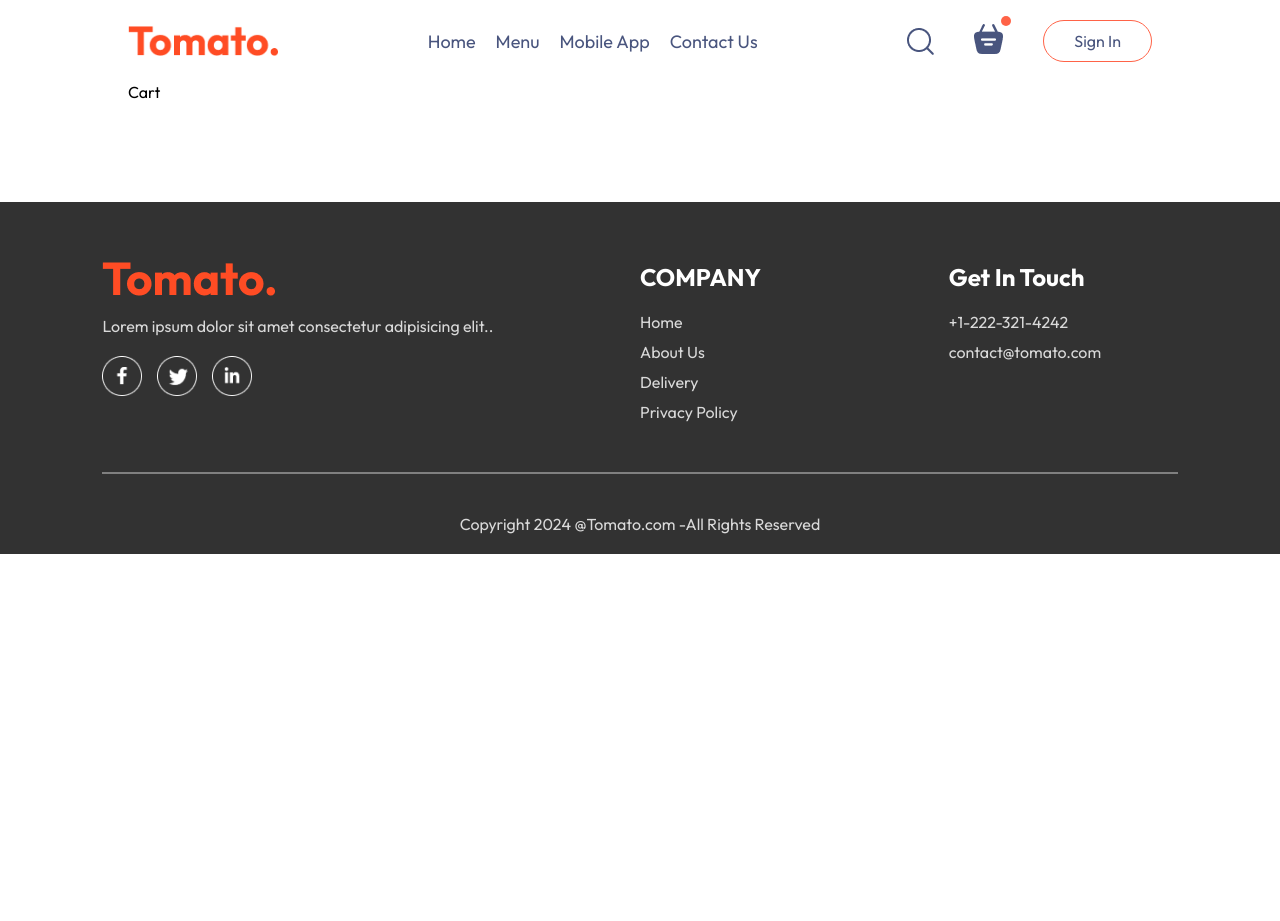
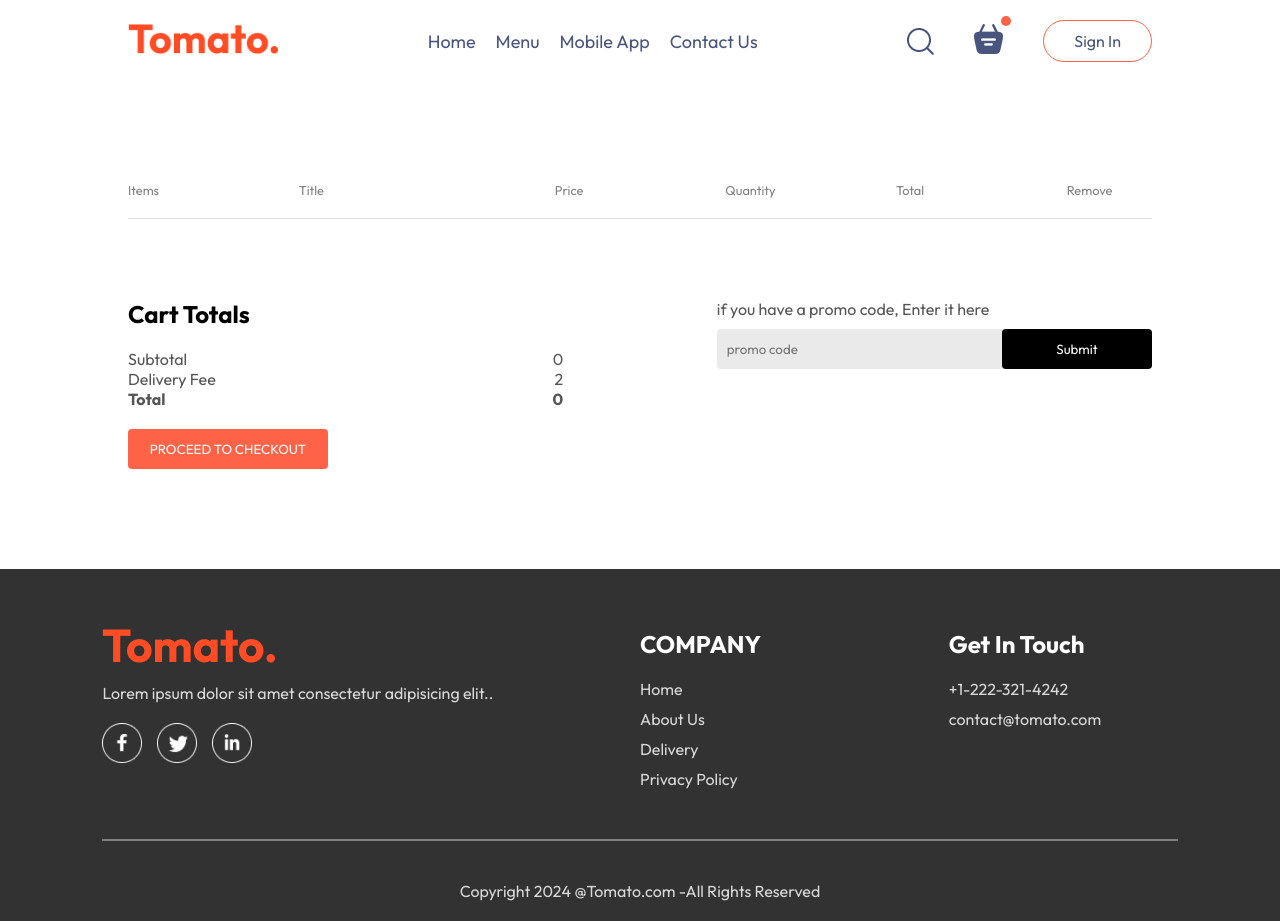
Before and after one commit to VanshikaYadvendu/Giftify, a React (Vite) app in the folder frontend/: page /cart in a window 1280 px wide. Before the commit the page ends 800 px from the top, so only its background shows below. Built offline with nearby package versions, Linux system fonts and the light colour scheme.

Commit message:
cart page is created

```diff
--- a/frontend/src/components/LoginPopup/LoginPopup.css
+++ b/frontend/src/components/LoginPopup/LoginPopup.css
@@ -39,7 +39,7 @@
     gap: 20px;
 }
 
-.login-popup-inputs inputs{
+.login-popup-inputs input{
     outline:none;
     border: 1px solid #c9c9c9;
     padding: 10px;
--- a/frontend/src/components/Navbar/Navbar.jsx
+++ b/frontend/src/components/Navbar/Navbar.jsx
@@ -1,11 +1,13 @@
 import React, { useState } from 'react'
 import './Navbar.css'
 import { assets } from '../../assets/assets'
+import { Link } from 'react-router-dom';
+
 const Navbar = ({setShowLogin}) => {
   const [menu,setMenu] = useState('')
   return (
     <div className='navbar'>
-        <img src={assets.logo} className='logo' />
+        <Link to='/'><img src={assets.logo} className='logo' /></Link>
         <ul className="navbarMenu">
           <li onClick={()=>setMenu("Home")} className={menu=='Home'?"active":""}>Home</li>
           <li onClick={()=>setMenu("Menu")} className={menu=='Menu'?"active":""}>Menu</li>
@@ -15,7 +17,7 @@
         <div className="navbar-right">
           <img src={assets.search_icon} alt="" />
           <div className="navbar-search-icon">
-            <img src={assets.basket_icon} alt="" />
+            <Link to ='/cart'><img src={assets.basket_icon} alt="" /></Link>
             <div className="dot">
             </div>
           </div>
--- a/frontend/src/context/StoreContext.jsx
+++ b/frontend/src/context/StoreContext.jsx
@@ -16,9 +16,25 @@
         }
     }
 
-    useEffect(()=>{
-        console.log(cartItems);
-    },[cartItems])
+    // useEffect(()=>{
+    //     console.log(cartItems);
+    // },[cartItems])
+
+    const getTotalCartAmount =()=>{
+        let totalAmount =0;
+        for(const item in cartItems){
+            if(cartItems[item]>0){
+                let itemInfo = food_list.find((product)=>product.id===item)
+                totalAmount +=itemInfo.price*cartItems[item]
+            }
+
+        }
+        return totalAmount
+    }
+
+
+
+
     const removeFromCart = (itemId)=> {
         setCartItem((prev)=> ({...prev,[itemId]:prev[itemId]-1}))
     }
@@ -28,7 +44,8 @@
         cartItems,
         setCartItem,
         addToCart,
-        removeFromCart
+        removeFromCart,
+        getTotalCartAmount
     }
 
     return(
--- a/frontend/src/pages/Cart/Cart.jsx
+++ b/frontend/src/pages/Cart/Cart.jsx
@@ -1,8 +1,79 @@
 import React from 'react'
 import './cart.css'
+import {useContext} from 'react'
+// import { assets } from '../../assets/assets'
+import { StoreContext } from '../../context/StoreContext'
 const Cart = () => {
+
+  const {cartItems, food_list, removeFromCart, getTotalCartAmount }= useContext(StoreContext)
+
+
   return (
-    <div>Cart</div>
+    <div className='cart'>
+      <div className="cart-items">
+        <div className="cart-items-title">
+          <p>Items</p>
+          <p>Title</p>
+          <p>Price</p>
+          <p>Quantity</p>
+          <p>Total</p>
+          <p>Remove</p>
+        </div>
+        <br/>
+        <hr/>
+        {food_list.map((item,index)=>{
+            if(cartItems[item.id]>0){
+              return(
+                <div>
+                  <div className="cart-items-title cart-items-item">
+                  <img src={item.image} alt={item.name} className="cart-item-image" />
+
+                  <p>{item.name}</p>
+                  <p> $ {item.price}</p>
+                  <p>{cartItems[item.id]}</p>
+                  <p> $ {item.price*cartItems[item.id]}</p>
+                  <p onClick={()=>removeFromCart(item.id)} className='cross'>X</p>
+                  </div>
+                  <hr/>
+                </div>
+
+              )
+            }
+        })}
+
+      </div>
+      <div className="cart-bottom">
+        <div className="cart-total">
+          <h2>Cart Totals</h2>
+          <div>
+            <div className="cart-total-details">
+              <p>Subtotal</p>
+              <p>{getTotalCartAmount()}</p>
+            </div>
+            <div className="cart-total-details">
+              <p>Delivery Fee</p>
+              <p>{2}</p>
+            </div>
+            <div className="cart-total-details">
+              <b>Total</b>
+              <b>{getTotalCartAmount()}</b>
+            </div>
+
+          </div>
+          <button>PROCEED TO CHECKOUT</button>
+        </div>
+        <div className="cart-promocode">
+          <div>
+            <p>if you have a promo code, Enter it here</p>
+            <div className='cart-promocode-input'>
+              <input type ="text" placeholder='promo code'></input>
+              <button>Submit</button>
+
+            </div>
+          </div>
+        </div>
+      </div>
+    </div>
   )
 }
 
--- a/frontend/src/pages/Cart/cart.css
+++ b/frontend/src/pages/Cart/cart.css
@@ -0,0 +1,91 @@
+.cart{
+    margin-top: 100px;
+}
+.cart-items-title{
+    display:grid;
+    grid-template-columns:1fr 1.5fr 1fr 1fr 1fr 0.5fr;
+    align-items: center;
+    color: grey;
+    font-size: max(1vw,12px);
+}
+.cart-items-item{
+    margin-right: 10px 0px ;
+    color: black;
+}
+.cart-items-item img{
+    width: 50px;
+}
+.cart hr{
+    height: 1px;
+    background-color: #e2e2e2;
+    border: none;
+}
+.cart-items-item .cross{
+    cursor: pointer;
+}
+.cart-bottom{
+    margin-top: 80px;
+    display: flex;
+    justify-content: space-between;
+    gap: max(12vw,20px);
+}
+.cart-total{
+    flex: 1;
+    display: flex;
+    flex-direction: column;
+    gap: 20px;
+}
+.cart-total-details{
+    display: flex;
+    justify-content: space-between;
+    color: #555;
+}
+.cart-total hr{
+    margin: 10px 0px;
+}
+.cart-total button{
+    border: none;
+    color: white;
+    background-color: tomato;
+    width: max(15vw,200px);
+    padding: 12px 0px;
+    border-radius: 4px;
+    cursor: pointer;
+}
+.cart-promocode{
+    flex: 1;
+}
+.cart-promocode p{
+    color: #555;
+}
+.cart-promocode-input{
+    margin-top: 10px;
+    display: flex;
+    justify-content: space-between;
+    align-items: center;
+    background-color: #eaeaea;
+    border-radius: 4px;
+}
+.cart-promocode-input input{
+    background: transparent;
+    border: none;
+    outline: none;
+    padding-left: 10px;
+}
+.cart-promocode-input button{
+    width: max(10vw,150px);
+    padding: 12px 5px;
+    background-color: black;
+    border: none;
+    color: white;
+    border-radius: 4px;
+}
+
+@media (max-width:750px){
+    .cart-bottom{
+        flex-direction: column-reverse;
+    }
+    .cart-promocode{
+        justify-content: start;
+    }
+}
```
